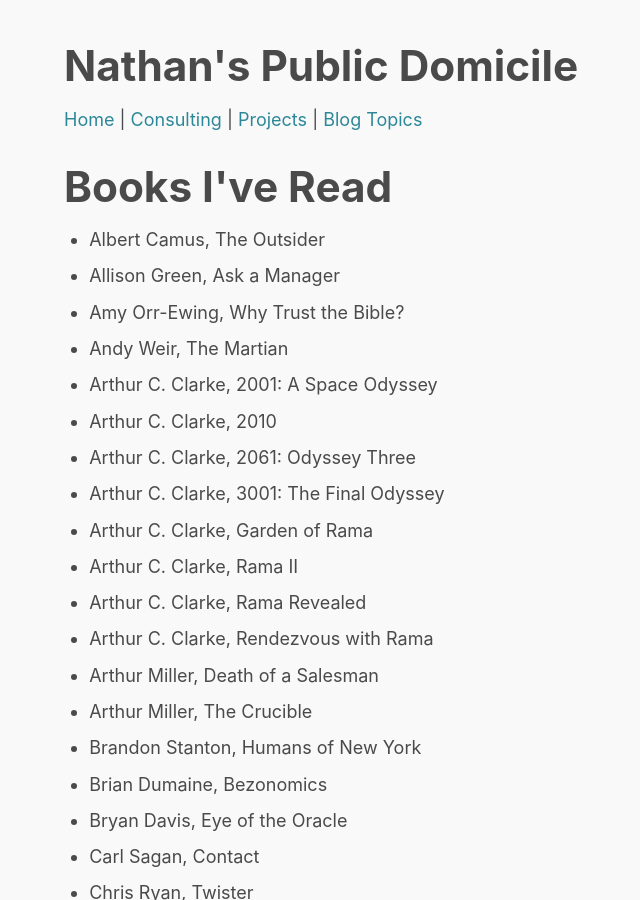
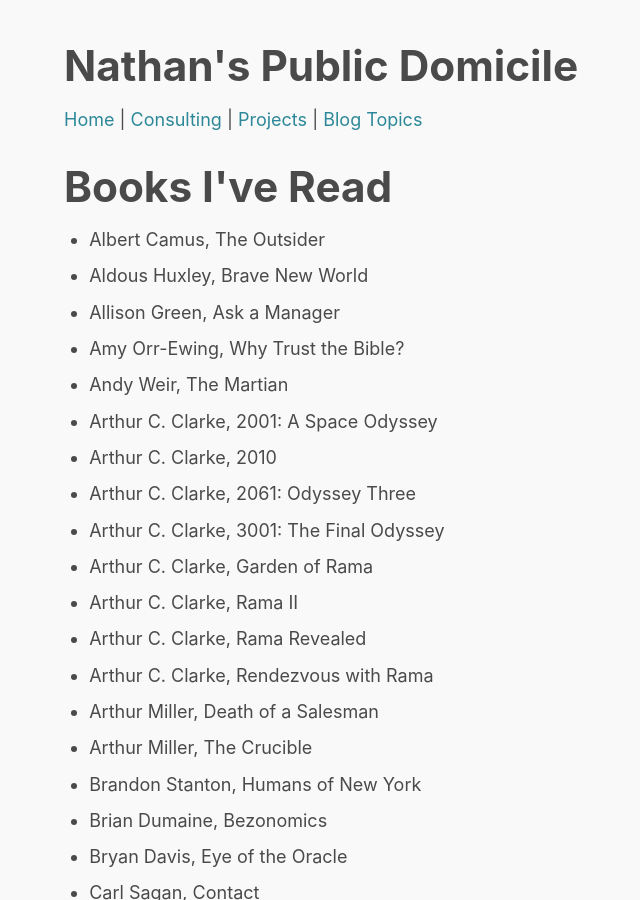
Before and after one commit to 1vasari/nathan-mccallum.com, a Jekyll site: the page built from books.md, in a window 1280 px wide and 900 px high. Shown: the whole window, without its empty margins (234-874 px from the left). Built offline with Jekyll 4.4.1, drawn with Linux system fonts in a browser that asks for light colours.

Commit message:
O brave new world

```diff
--- a/books.md
+++ b/books.md
@@ -5,6 +5,7 @@ permalink: /books/
 ---
 
 - Albert Camus, The Outsider
+- Aldous Huxley, Brave New World
 - Allison Green, Ask a Manager
 - Amy Orr-Ewing, Why Trust the Bible?
 - Andy Weir, The Martian
```
